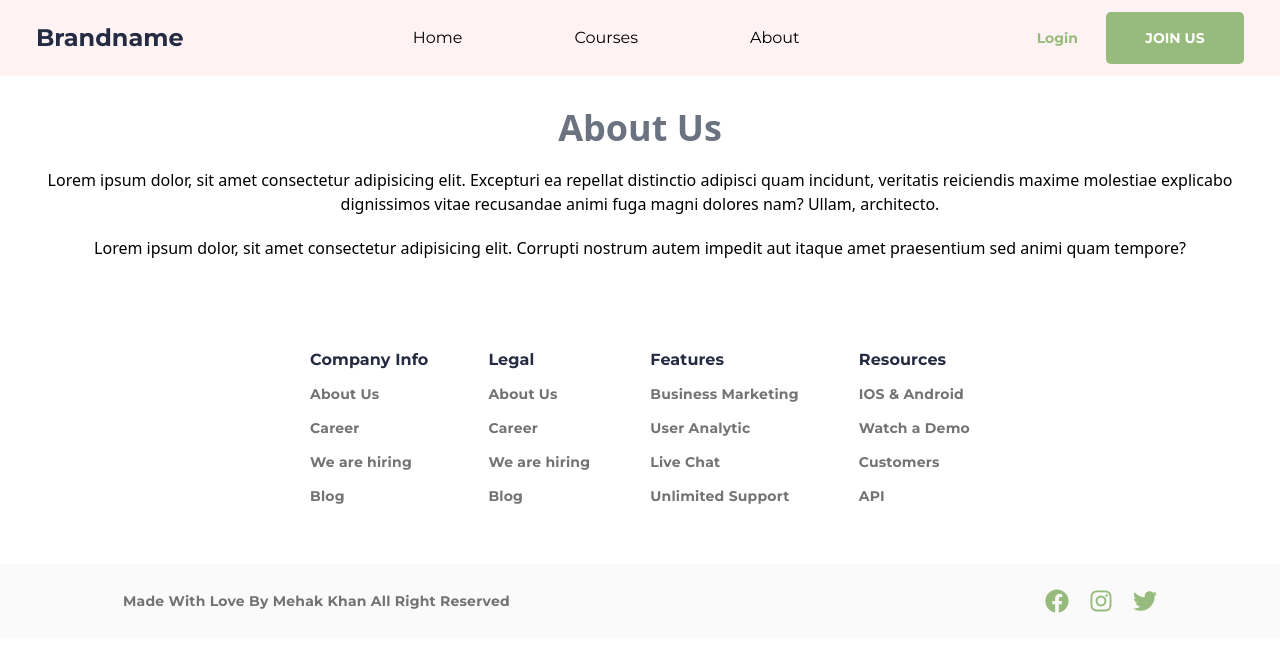
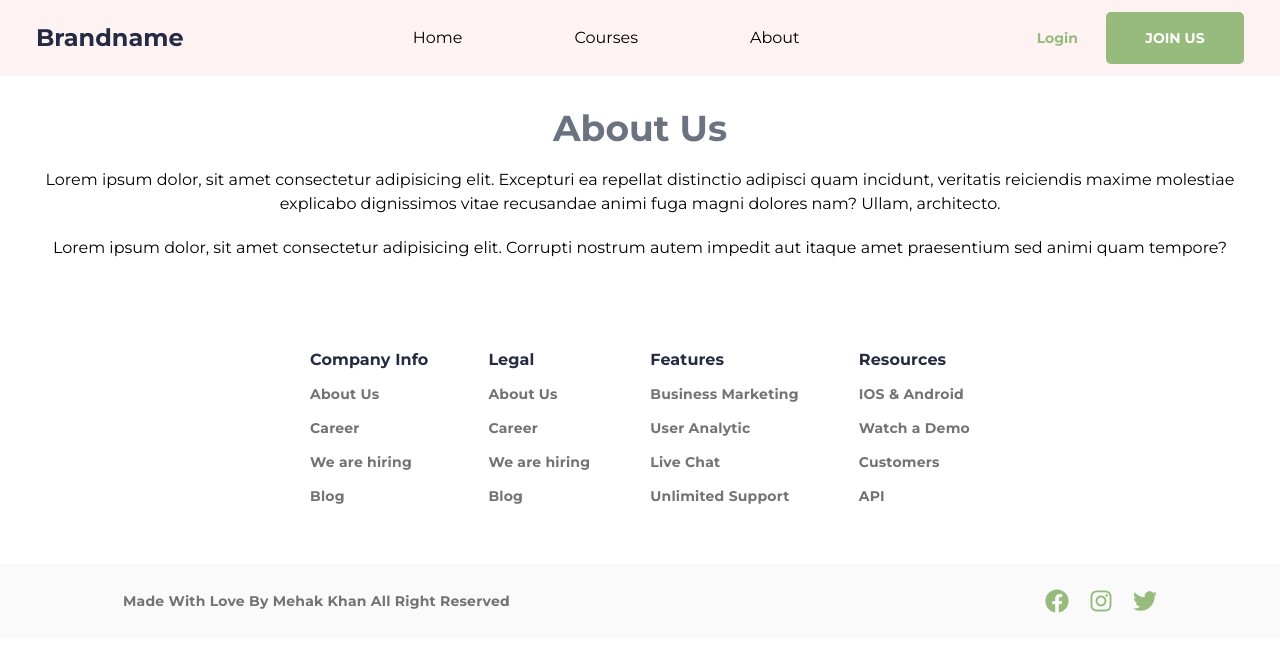
Before and after one commit to mehakkhan123/milestone2-assignment-tailwind, a Next.js app: page /about in a window 1280 px wide. Shown: the top 652 px of the page. Built offline with nearby package versions, Linux system fonts and the light colour scheme.

Commit message:
updated about

```diff
--- a/src/app/about/page.tsx
+++ b/src/app/about/page.tsx
@@ -4,7 +4,7 @@
 
 export default function About() {
   return (
-    <div className='flex flex-col justify-center items-center p-8'>
+    <div className={`${montserrat.className} flex flex-col justify-center items-center p-8`}>
       <h1 className='text-2xl font-bold text-gray-500 lg:text-4xl max-w-[1322px] '>About Us</h1>
       <p className='text-center py-5 max-w-[1322px] '>Lorem ipsum dolor, sit amet consectetur adipisicing elit. Excepturi ea repellat distinctio adipisci quam incidunt, veritatis reiciendis maxime molestiae explicabo dignissimos vitae recusandae animi fuga magni dolores nam? Ullam, architecto.
       </p>
```
